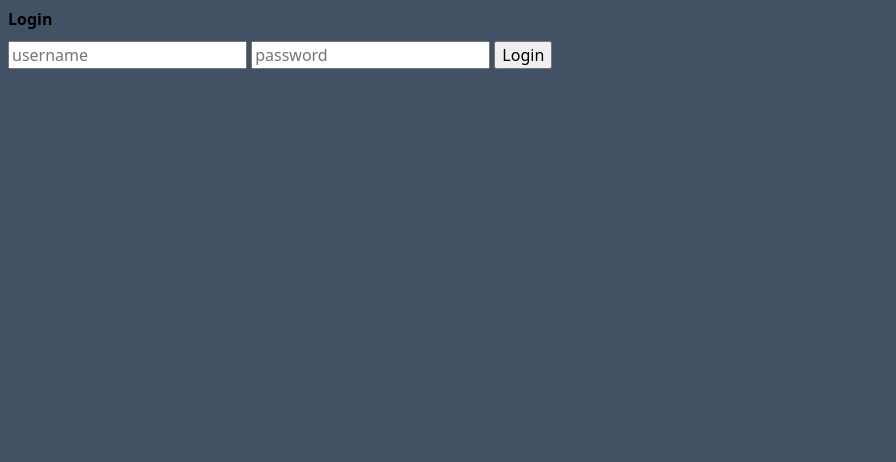
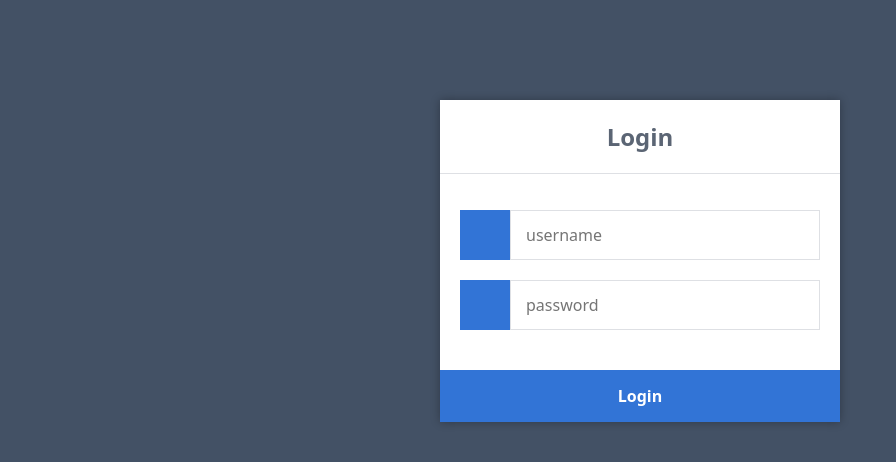
Before and after one commit to smoke1235/Inventory-Managemant-System, a PHP site: page / in a window 1280 px wide. Shown: the top 462 px of the page, without its empty margins (0-896 px from the left). Run offline with PHP 8.4, Linux system fonts and the light colour scheme; a stand-in replaces the project's code that opens the database connection.

Commit message:
style changes

```diff
--- a/Login/main.css
+++ b/Login/main.css
@@ -7,3 +7,60 @@
 body {
     background: #435165;
 }
+
+.login {
+    width: 400px;
+    background-color: #ffffff;
+    box-shadow: 0 0 9px 0 rgba(0, 0, 0, 0.3);
+    margin: 100px auto;
+}
+
+.login h1 {
+    text-align: center;
+    color: #5b6574;
+    font-size: 24px;
+    padding: 20px 0 20px 0;
+    border-bottom: 1px solid #dee0e4;
+}
+
+.login form {
+    display: flex;
+    flex-wrap: wrap;
+    justify-content: center;
+    padding-top: 20px;
+}
+
+.login form label {
+    display: flex;
+    justify-content: center;
+    align-items: center;
+    width: 50px;
+    height: 50px;
+    background-color: #3274d6;
+    color: #ffffff;
+}
+
+.login form input[type="password"], .login form input[type="text"] {
+    width: 310px;
+    height: 50px;
+    border: 1px solid #dee0e4;
+    margin-bottom: 20px;
+    padding: 0 15px;
+}
+
+.login form input[type="submit"] {
+    width: 100%;
+    padding: 15px;
+    margin-top: 20px;
+    background-color: #3274d6;
+    border: 0;
+    cursor: pointer;
+    font-weight: bold;
+    color: #ffffff;
+    transition: background-color 0.2s;
+}
+
+.login form input[type="submit"]:hover {
+    background-color: #2868c7;
+    transition: background-color 0.2s;
+}
```
Also changed, not shown: keys.php (renamed from login.php), 1 other file.
